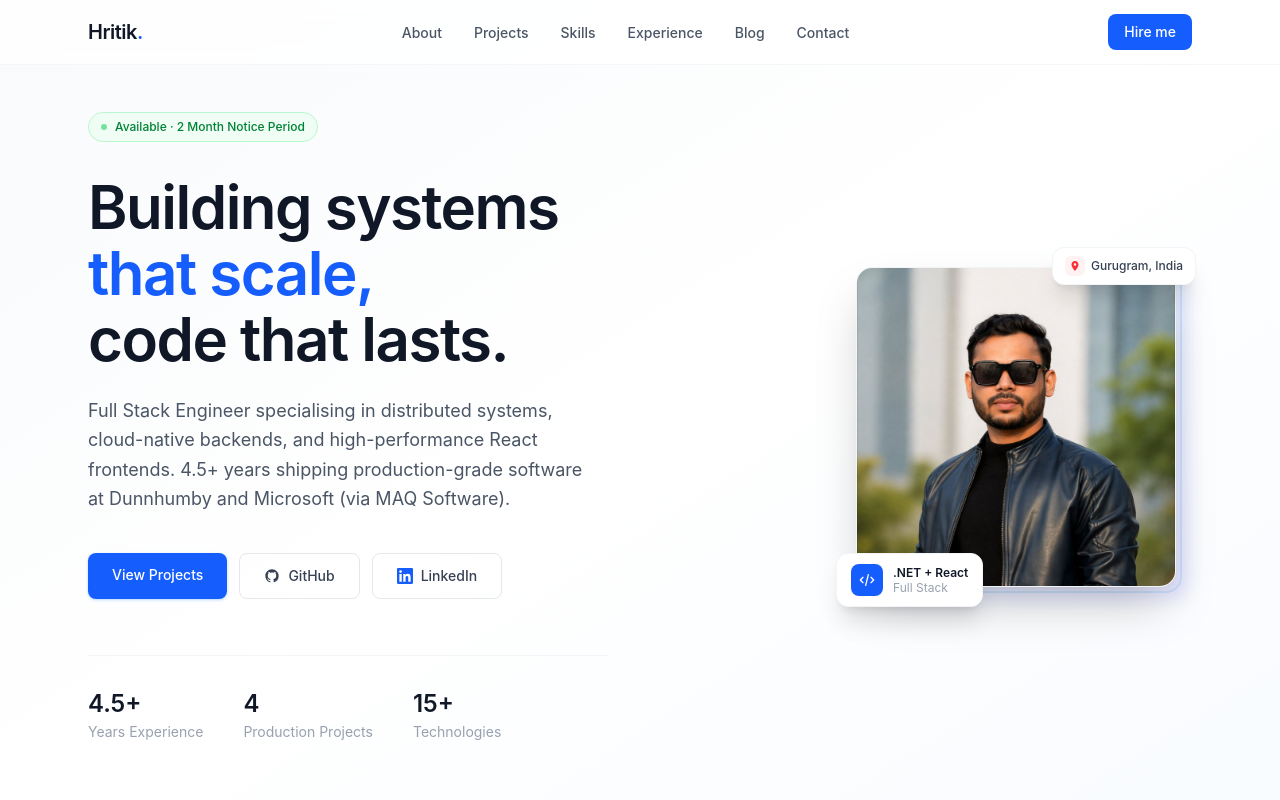
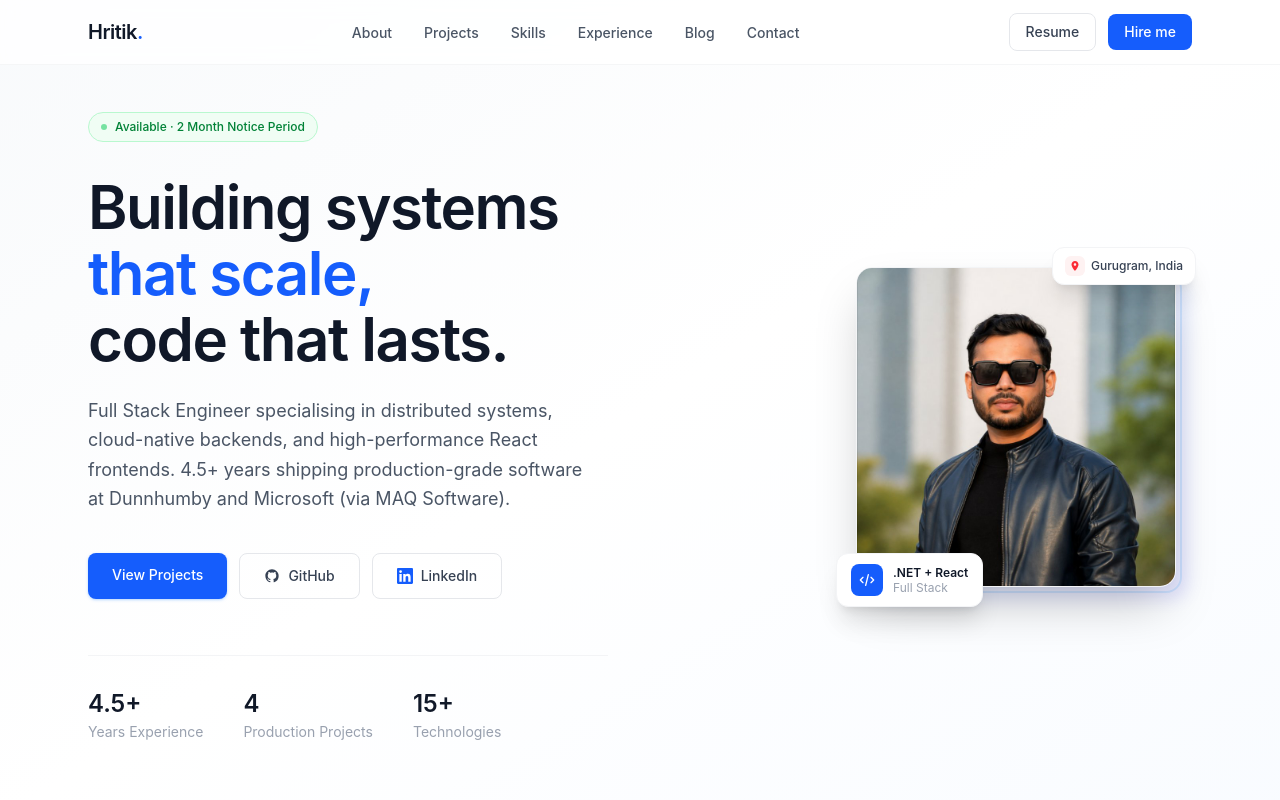
Before and after one commit to hritik421/my-portfolio, a React (Vite) app: page / in a window 1280 px wide. Shown: the top 800 px of the page. Built offline with nearby package versions, Linux system fonts and the light colour scheme.

Commit message:
Update Navbar.jsx

```diff
--- a/src/components/Navbar.jsx
+++ b/src/components/Navbar.jsx
@@ -80,6 +80,13 @@ export default function Navbar() {
         {/* CTA */}
         <div className="hidden md:flex items-center gap-3">
           <a
+            href="/HritikGupta_sse.pdf"
+            download
+            className="text-sm font-medium text-gray-700 border border-gray-200 px-4 py-2 rounded-lg hover:border-gray-400 hover:bg-gray-50 active:scale-95 transition-all duration-200"
+          >
+            Resume
+          </a>
+          <a
             href="/#contact"
             onClick={handleHireClick}
             className="text-sm font-medium bg-blue-600 text-white px-4 py-2 rounded-lg hover:bg-blue-700 active:scale-95 transition-all duration-200"
@@ -116,6 +123,13 @@ export default function Navbar() {
             </a>
           ))}
           <a
+            href="/HritikGupta_sse.pdf"
+            download
+            className="text-sm font-medium text-gray-700 border border-gray-200 px-4 py-2.5 rounded-lg text-center mt-2 hover:border-gray-400 hover:bg-gray-50 transition-colors"
+          >
+            Resume
+          </a>
+          <a
             href="/#contact"
             onClick={handleHireClick}
             className="text-sm font-medium bg-blue-600 text-white px-4 py-2.5 rounded-lg text-center mt-2 hover:bg-blue-700 transition-colors"
```
